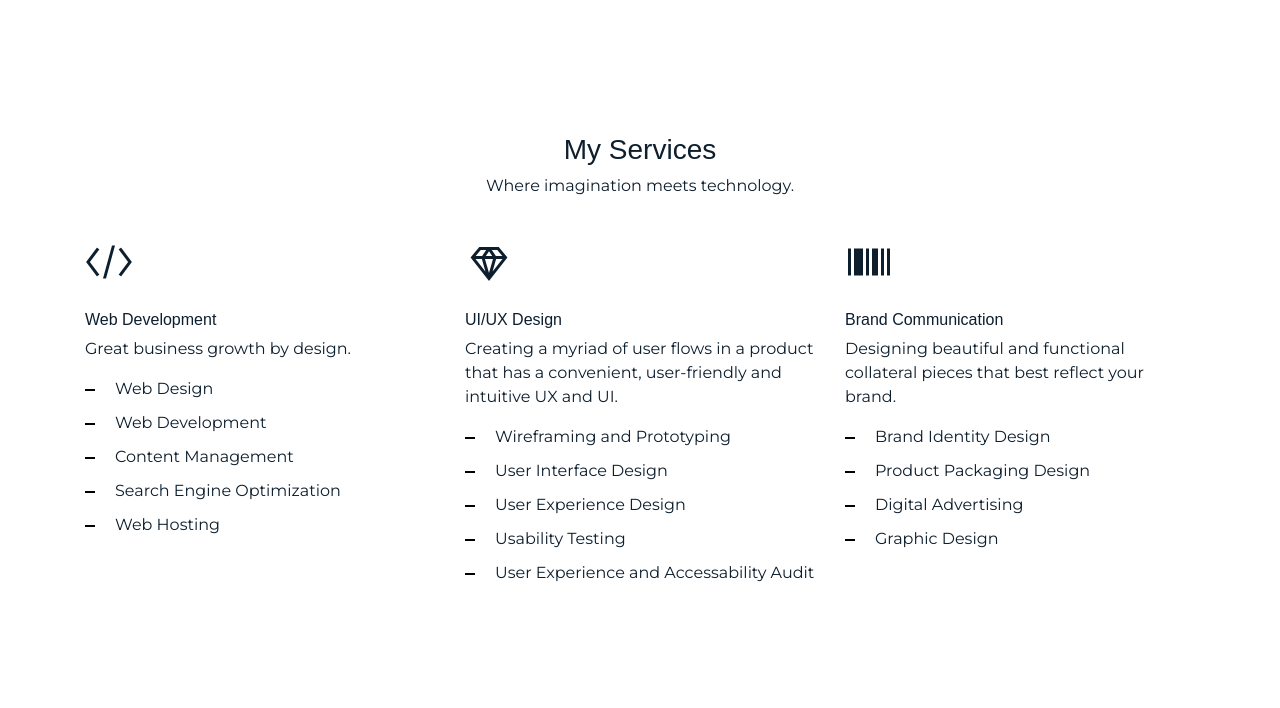
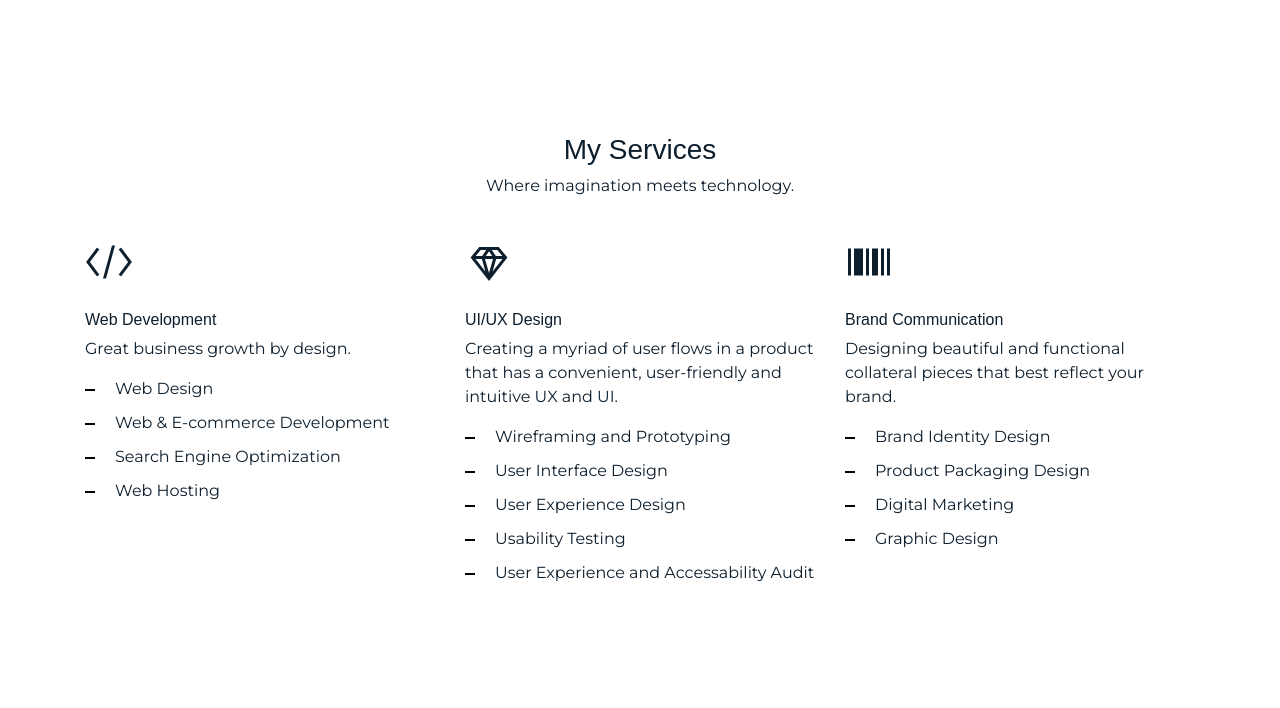
Before and after one commit to steezyza/portfolio, a plain HTML site: page index.html in a window 1280 px wide. Shown: the part 983-1691 px from the top of the page. Drawn offline with Linux system fonts and the light colour scheme.

Commit message:
Remove/add services

```diff
--- a/index.html
+++ b/index.html
@@ -159,8 +159,7 @@
             <p>Great business growth by design.</p>
             <ul class="list-unstyled list-line">
               <li>Web Design</li>
-              <li>Web Development</li>
-              <li>Content Management</li>
+              <li>Web & E-commerce Development</li>
               <li>Search Engine Optimization</li>
               <li>Web Hosting</li>
             </ul>
@@ -184,7 +183,7 @@
             <ul class="list-unstyled list-line">
               <li>Brand Identity Design</li>
               <li>Product Packaging Design </li>
-              <li>Digital Advertising</li>
+              <li>Digital Marketing</li>
               <li>Graphic Design</li>
             </ul>
           </div>
```
